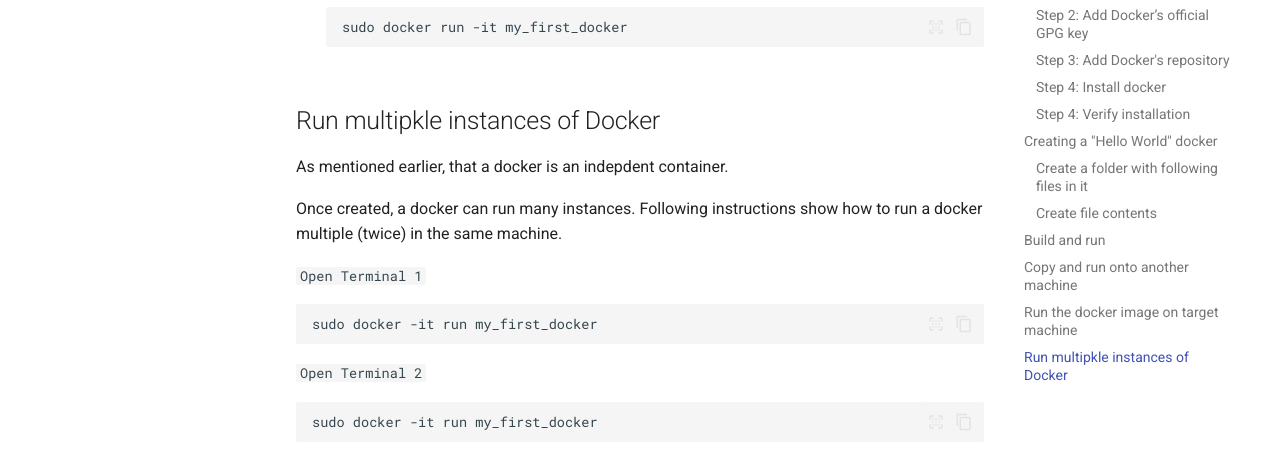
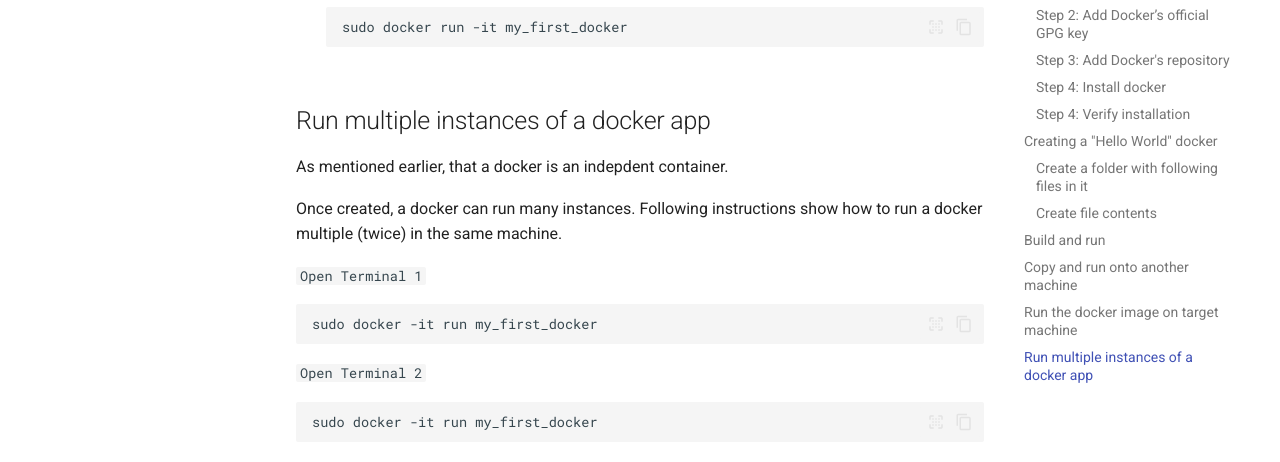
Before and after one commit to alohamujeeb/alohamujeeb.github.io, an MkDocs documentation site: the page built from docs/tutorials/docker/getting-started.md, in a window 1280 px wide and 900 px high, scrolled down 6158 px. Shown: the part 276-738 px from the top of the window. Built offline with MkDocs 1.6.1 and Material for MkDocs 9.7.7, drawn with Linux system fonts in a browser that asks for light colours.

Commit message:
file modified

````diff
--- a/docs/tutorials/docker/getting-started.md
+++ b/docs/tutorials/docker/getting-started.md
@@ -244,7 +244,7 @@ sudo docker images
 sudo docker run -it my_first_docker
 ```
 
-## Run multipkle instances of Docker
+## Run multiple instances of a docker app
 As mentioned earlier, that a docker is an indepdent container.
 
 Once created, a docker can run many instances. Following instructions show how to run a docker multiple (twice) in the same machine.
````
